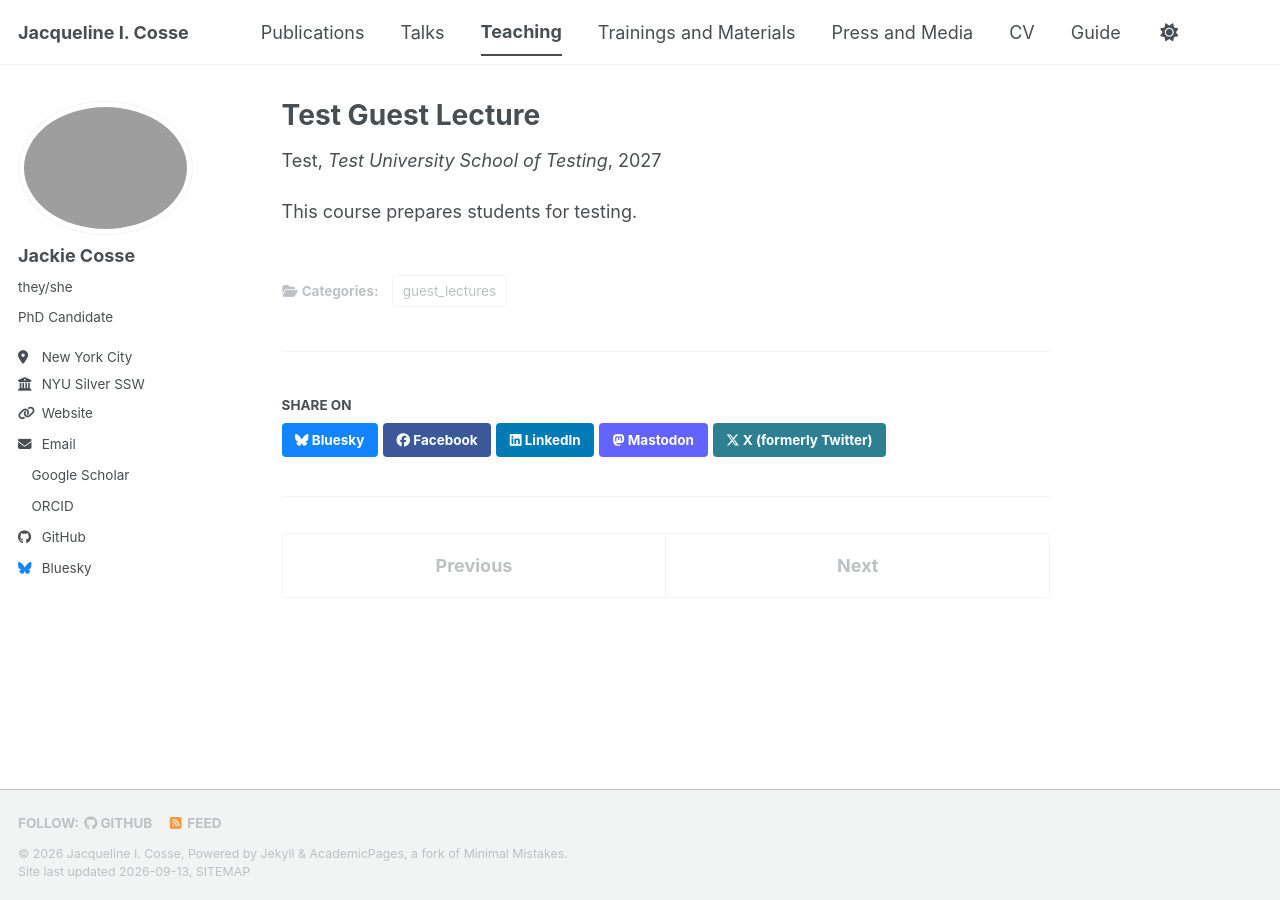
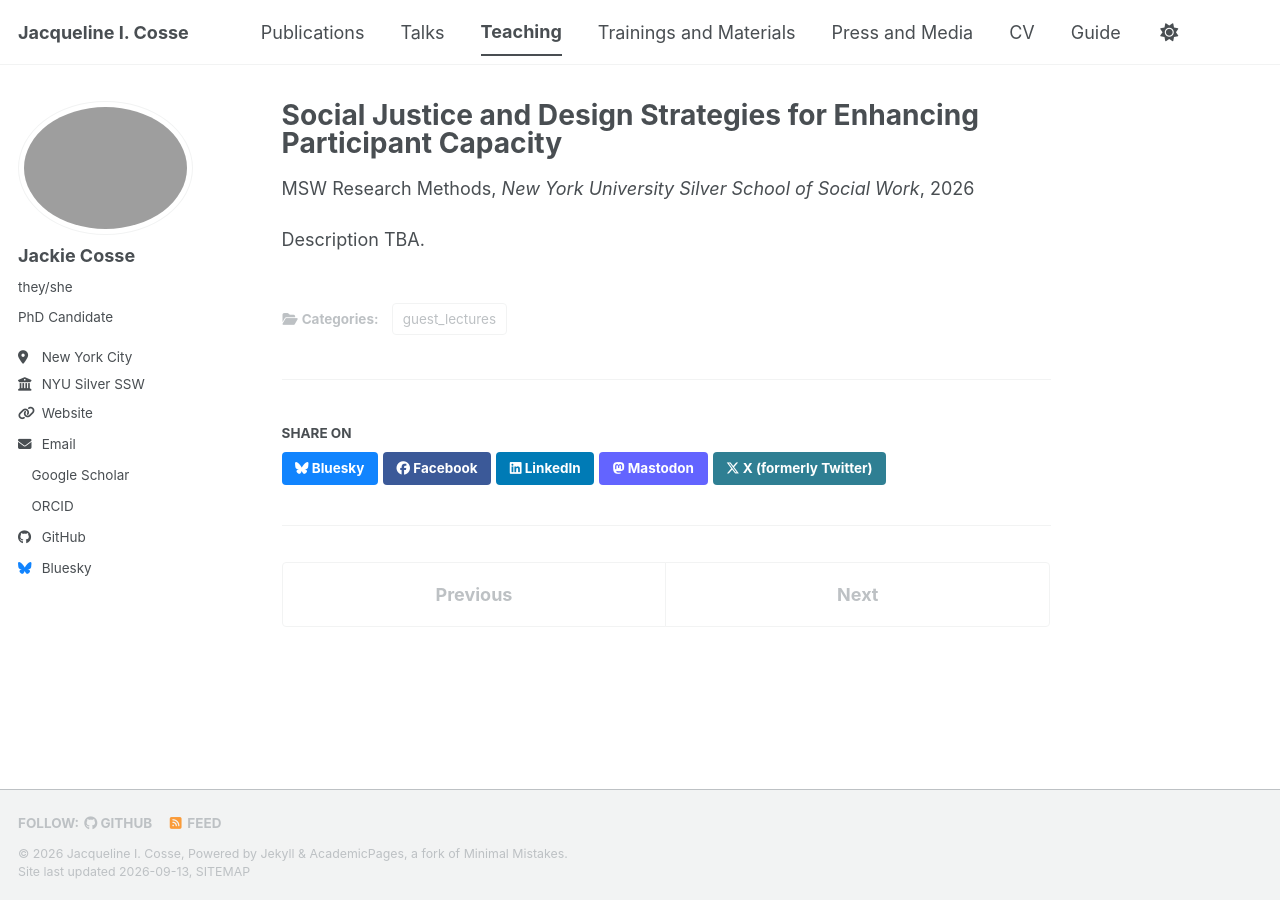
Before and after one commit to jackiecosse/jackiecosse.com, a Jekyll site: the page built from _teaching/test_guest.md, in a window 1280 px wide. Built offline with Jekyll 4.4.1, drawn with Linux system fonts in a browser that asks for light colours; a style sheet for code colours, icons or effects is not loaded.

Commit message:
Update test_guest.md

```diff
--- a/_teaching/test_guest.md
+++ b/_teaching/test_guest.md
@@ -1,11 +1,11 @@
 ---
-title: "Test Guest Lecture"
+title: "Social Justice and Design Strategies for Enhancing Participant Capacity"
 collection: teaching
 category: guest_lectures
-type: "Test"
+type: "MSW Research Methods"
 permalink: /teaching/test_guest
-venue: "Test University School of Testing"
-date: 2027-01-01
-location: "Test City, Testachutests"
+venue: "New York University Silver School of Social Work"
+date: 2026-11-01
+location: "New York, NY"
 ---
-This course prepares students for testing.
+Description TBA.
```
